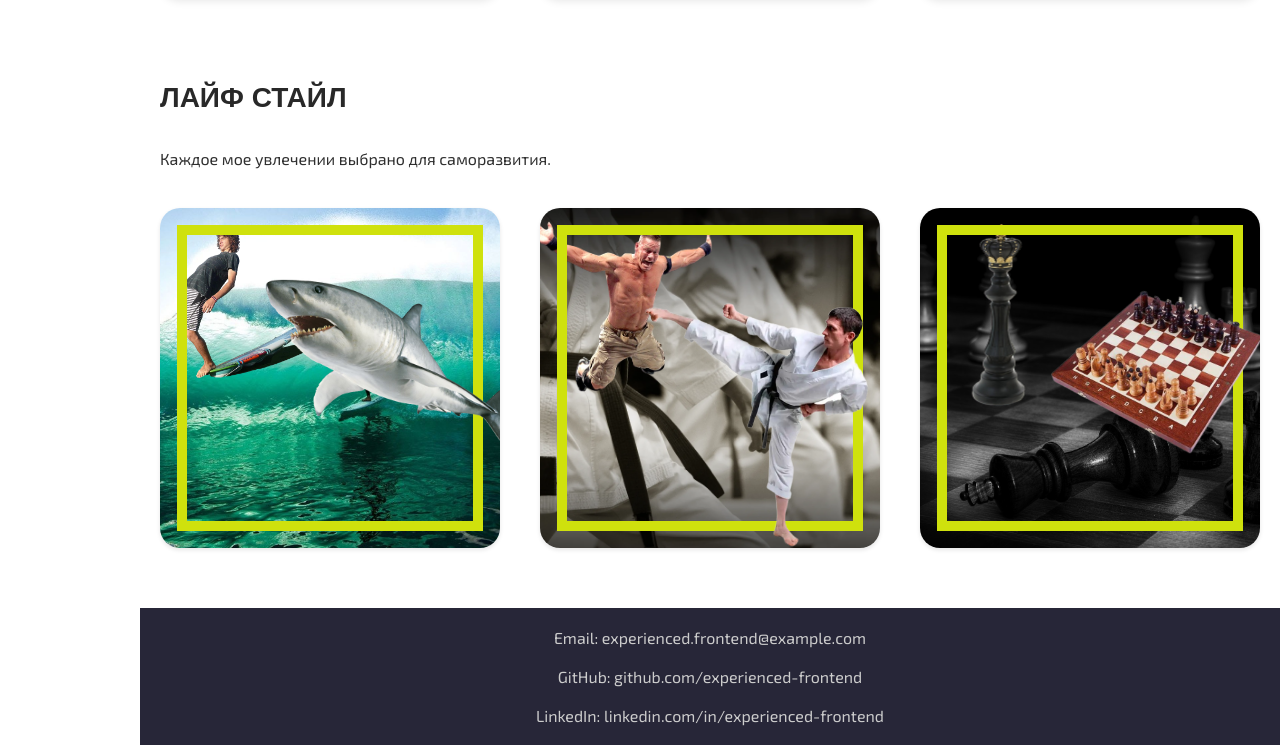
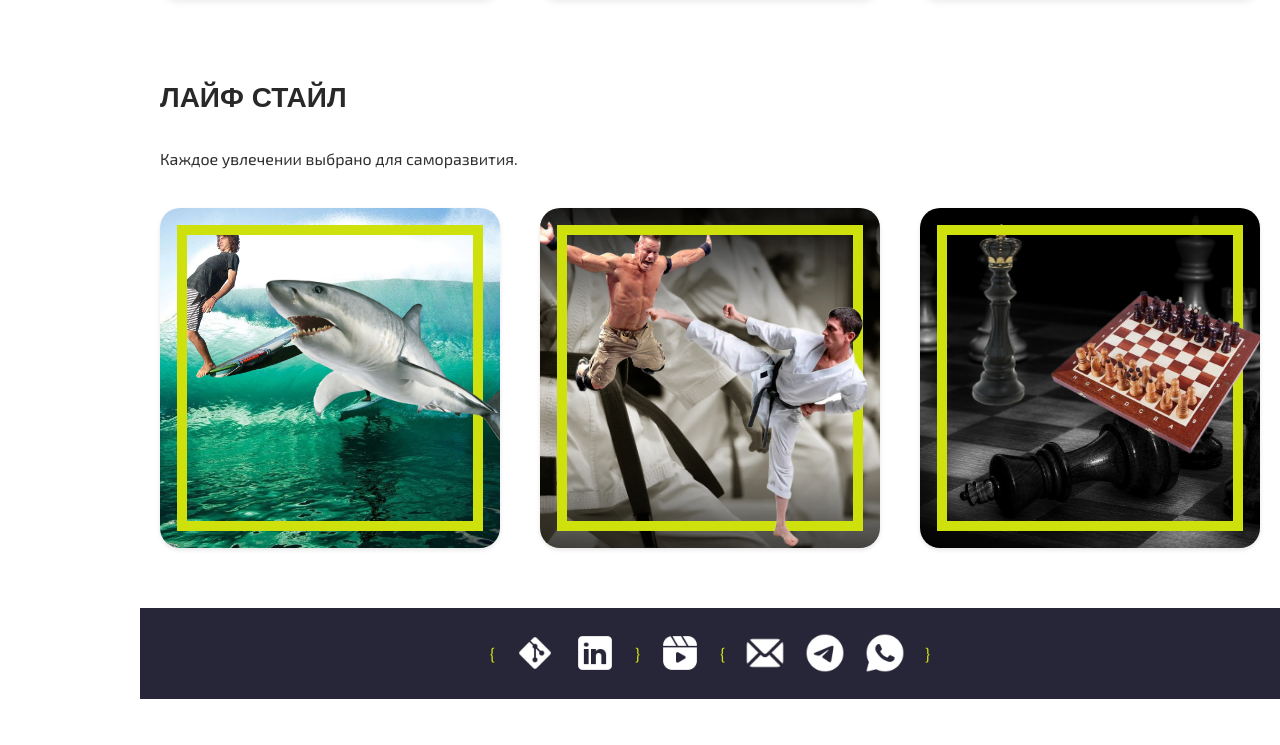
Before and after one commit to GGolovnya/GGolovnya.github.io, a website: page index.html in a window 1280 px wide. Shown: the part 914-1659 px from the top of the page. After the commit the page ends 1613 px from the top, so only its background shows below. Drawn offline with Linux system fonts and the light colour scheme; a web font is replaced by a local one.

Commit message:
release 2

```diff
--- a/css/index.css
+++ b/css/index.css
@@ -88,6 +88,9 @@ nav{
   gap:20px;
   /* Размеры */
   height: 100%;
+  font-variant-caps: all-petite-caps;
+  font-size: 18px;
+  font-weight: bold;
 }
 
 nav div {
@@ -95,6 +98,7 @@ nav div {
   margin-bottom: 15px;
   /* Курсор */
   cursor: pointer;
+  width: 100%;
 }
 
 /* =================== Настройка основного контента =================== */
@@ -105,6 +109,7 @@ nav div {
   box-sizing: border-box;
   /* Прокрутка */
   overflow-y: auto;
+  flex: 1 0 auto;
 }
 
 
@@ -528,15 +533,51 @@ nav div {
 .footer {
   /* Фон */
   background-color: #272638;
-  color: #ccc;
+  color:rgb(207, 225, 13);
   /* Размеры */
   width: 100%;
   display: flex;
   justify-content: center;
   align-items: center;
-  flex-direction: column;
+  flex-direction: wrap;
   padding: 20px 0px 20px 0px;
   gap: 20px;
+  flex-shrink: 0;
+}
+
+.icoGit, .icoLinkedin, .icoInsta, .icoTelegram, .icoWhatsApp, .icoMail {
+  /* Размеры */
+  width: 40px;
+  height: 40px;
+  /* Позиционирование */
+  position: relative;
+  /* Картинка */
+  background-size: cover;
+  background-position: center;
+}
+
+.icoGit {
+  background-image: url('../img/ico/icoGit.png');
+}
+
+.icoLinkedin {
+  background-image: url('../img/ico/icoLinkedin.png');
+}
+
+.icoInsta {
+  background-image: url('../img/ico/icoInsta.png');
+}
+
+.icoTelegram {
+  background-image: url('../img/ico/icoTelegram.png');
+}
+
+.icoWhatsApp {
+  background-image: url('../img/ico/icoWhatsApp.png');
+}
+
+.icoMail {
+  background-image: url('../img/ico/icoMail.png');
 }
 
 
@@ -556,8 +597,3 @@ nav div {
 #matrix-canvas {
   opacity: 0.1;
 }
-/*  /////////////////////  */
-
-/*  Иконка  */
-#infinityCanvas {
-}
--- a/index.html
+++ b/index.html
@@ -152,7 +152,7 @@
         <!--Оглавления-->
         <div>
           <h2>Лайф стайл</h2>
-          <p>Каждое мое увлечении выбрано для саморазвития.</p>
+          <p>Каждое увлечении выбрано для саморазвития.</p>
         </div>
         <!--Карточки-->
         <div class="cardList">
@@ -235,12 +235,17 @@
 
       <!--Футетр с формой-->
       <footer class="footer">
-        <div>Email: experienced.frontend@example.com</div>
-        <div>GitHub: github.com/experienced-frontend</div>
-        <div>LinkedIn: linkedin.com/in/experienced-frontend</div>
+        <p>{</p>
+        <div class="icoGit"></div>
+        <div class="icoLinkedin"></div>
+        <p>}</p>
+        <div class="icoInsta"></div>
+        <p>{</p>
+        <div class="icoMail"></div>
+        <div class="icoTelegram"></div>
+        <div class="icoWhatsApp"></div>
+        <p>}</p>
       </footer>
     </div>
-
-
   </body>
 </html>
```
Also changed, not shown: img/ico/icoGit.png (added), img/ico/icoInsta.png (added), img/ico/icoLinkedin.png (added), img/ico/icoMail.png (added), img/ico/icoTelegram.png (added), img/ico/icoWhatsApp.png (added).
